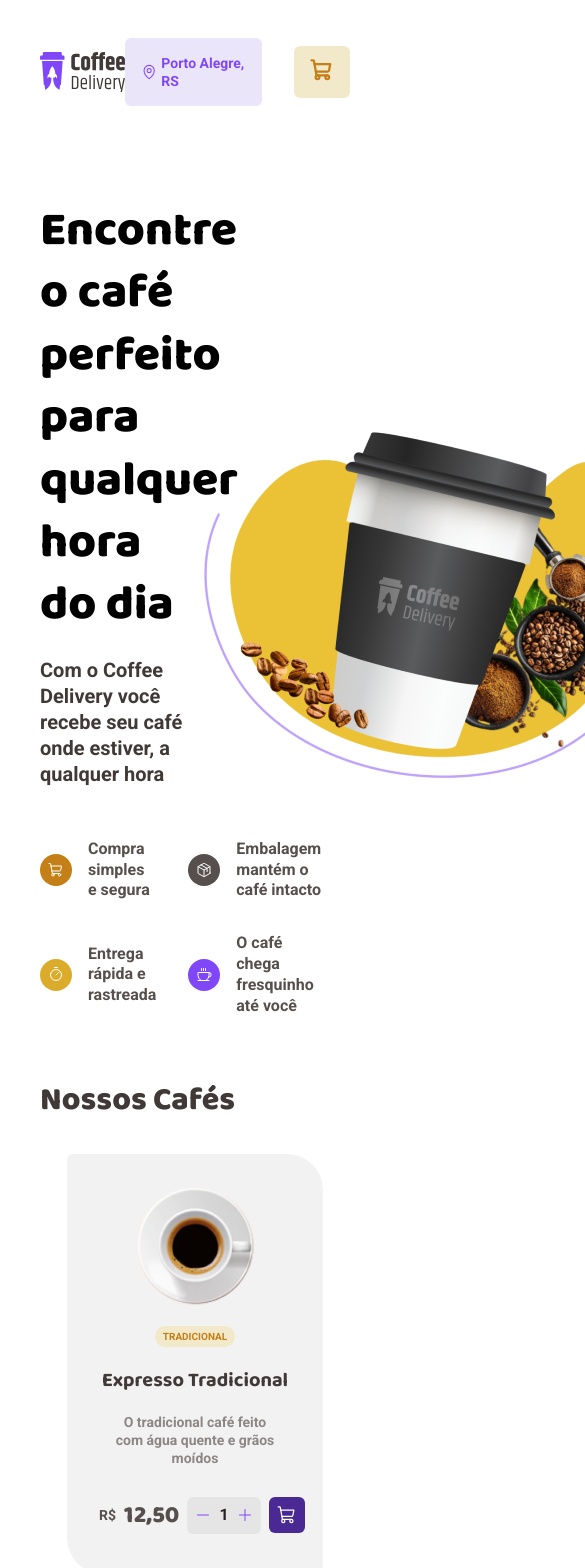
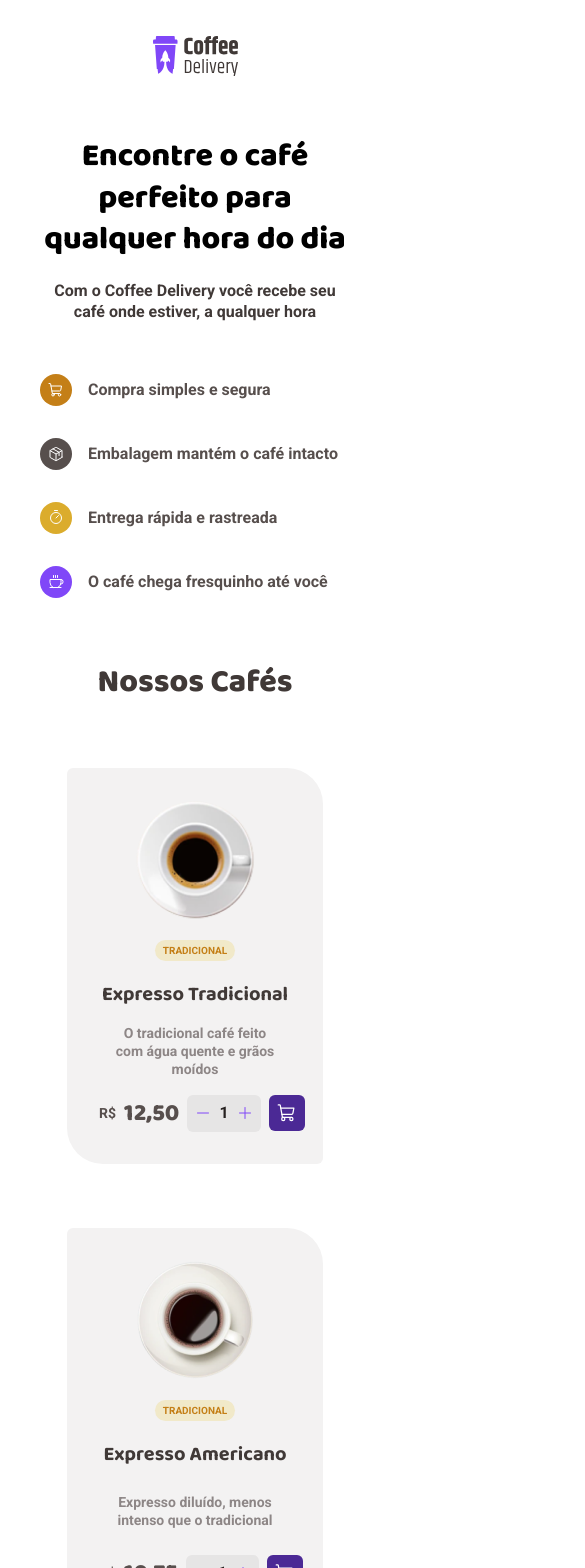
Before and after one commit to thiagomartns/coffee-delivery-ts, a React (Vite) app: page / in a window 390 px wide. Shown: the top 1568 px of the page, 585 px wide, since content can reach past the window. Built offline with nearby package versions, Linux system fonts and the light colour scheme; the HTML template or start-up script is replaced by a standard one.

Commit message:
Refact: Responsive for Header, Hero and CoffeeList

```diff
--- a/src/components/Header/styles.ts
+++ b/src/components/Header/styles.ts
@@ -7,11 +7,23 @@ export const HeaderContainer = styled.div`
   justify-content: space-between;
   max-height: 2rem;
 
+  @media (min-width: 375px) and (max-width: 767px) {
+    margin-bottom: 0;
+    max-height: 0;
+    display: flex;
+    align-items: center;
+    justify-content: center;
+  }
+
   .buttons {
     display: flex;
     align-items: center;
     justify-content: center;
     gap: 2rem;
+
+    @media (min-width: 375px) and (max-width: 767px) {
+      display: none;
+    }
 
     .button-city {
       display: flex;
--- a/src/pages/Home/components/CoffeeList/styles.ts
+++ b/src/pages/Home/components/CoffeeList/styles.ts
@@ -3,9 +3,18 @@ import styled from "styled-components";
 export const CoffeListContainer = styled.div`
   margin-top: 4rem;
 
+  @media (min-width: 375px) and (max-width: 1000px) {
+    margin-top: 2rem;
+  }
+
   h1 {
     font: ${(props) => props.theme.typography["baloo-title-l"]};
     color: ${(props) => props.theme.colors["base-subtitle"]};
+
+    @media (min-width: 375px) and (max-width: 767px) {
+      text-align: center;
+      margin-bottom: 2rem;
+    }
   }
 `;
 
@@ -15,23 +24,24 @@ export const CoffeListContent = styled.div`
   gap: 5rem;
   flex-wrap: wrap;
 
-  @media (min-width: 375px) and (max-width: 1000px) {
+  @media (min-width: 375px) and (max-width: 767px) {
     flex-direction: column;
     gap: 0;
   }
 
   .card {
     background-color: ${(props) => props.theme.colors["base-card"]};
-    width: 20%;
     border-radius: 6px 36px;
     display: flex;
     flex-direction: column;
     align-items: center;
+    justify-content: space-around;
     margin: 2rem 0;
     padding: 2rem;
     gap: 1.25rem;
     width: 256px;
-    height: 420px;
+    height: 410px;
+    flex: 1;
 
     img {
       width: 120px;
@@ -69,7 +79,10 @@ export const CoffeListContent = styled.div`
       text-align: center;
       height: 3rem;
       width: 20ch;
-      margin-bottom: 1rem;
+      /* margin-bottom: 1rem; */
+      display: flex;
+      align-items: center;
+      justify-content: center;
     }
 
     .price-and-cart {
--- a/src/pages/Home/components/Hero/styles.ts
+++ b/src/pages/Home/components/Hero/styles.ts
@@ -15,17 +15,37 @@ export const TextContainer = styled.div`
   justify-content: flex-start;
   width: 50%;
 
+  @media (min-width: 375px) and (max-width: 1000px) {
+    width: 100%;
+    margin-bottom: 2rem;
+  }
+
   h1 {
-    font: ${props => props.theme.typography["baloo-title-xl"]}
+    font: ${props => props.theme.typography["baloo-title-xl"]};
+
+    @media (min-width: 375px) and (max-width: 767px) {
+      font: ${props => props.theme.typography["baloo-title-l"]};
+      text-align: center;
+    }
   }
 
   p {
     font: ${props => props.theme.typography["roboto-r-text-l"]};
-    color: ${props => props.theme.colors["base-subtitle"]}
+    color: ${props => props.theme.colors["base-subtitle"]};
+
+    @media (min-width: 375px) and (max-width: 767px) {
+      font: ${props => props.theme.typography["roboto-r-text-m"]};
+      text-align: center;
+    }
   }
 `
 
-export const ImageContainer = styled.div``
+export const ImageContainer = styled.div`
+
+  @media (min-width: 375px) and (max-width: 1000px) {
+    display: none;
+  }
+`
 
 export const ListContainer = styled.ul`
   list-style: none;
@@ -35,6 +55,10 @@ export const ListContainer = styled.ul`
   gap: 2rem;
   width: 100%;
   margin-top: 2rem;
+
+  @media (min-width: 375px) and (max-width: 767px) {
+    grid-template-columns: 1fr;
+  }
 
   li {
     display: flex;
@@ -56,7 +80,8 @@ export const ListContainer = styled.ul`
 
     p {
       font: ${props => props.theme.typography["roboto-r-text-m"]};
-      color: ${props => props.theme.colors["base-text"]}
+      color: ${props => props.theme.colors["base-text"]};
+      text-align: left;
     }
   }
 `
```
